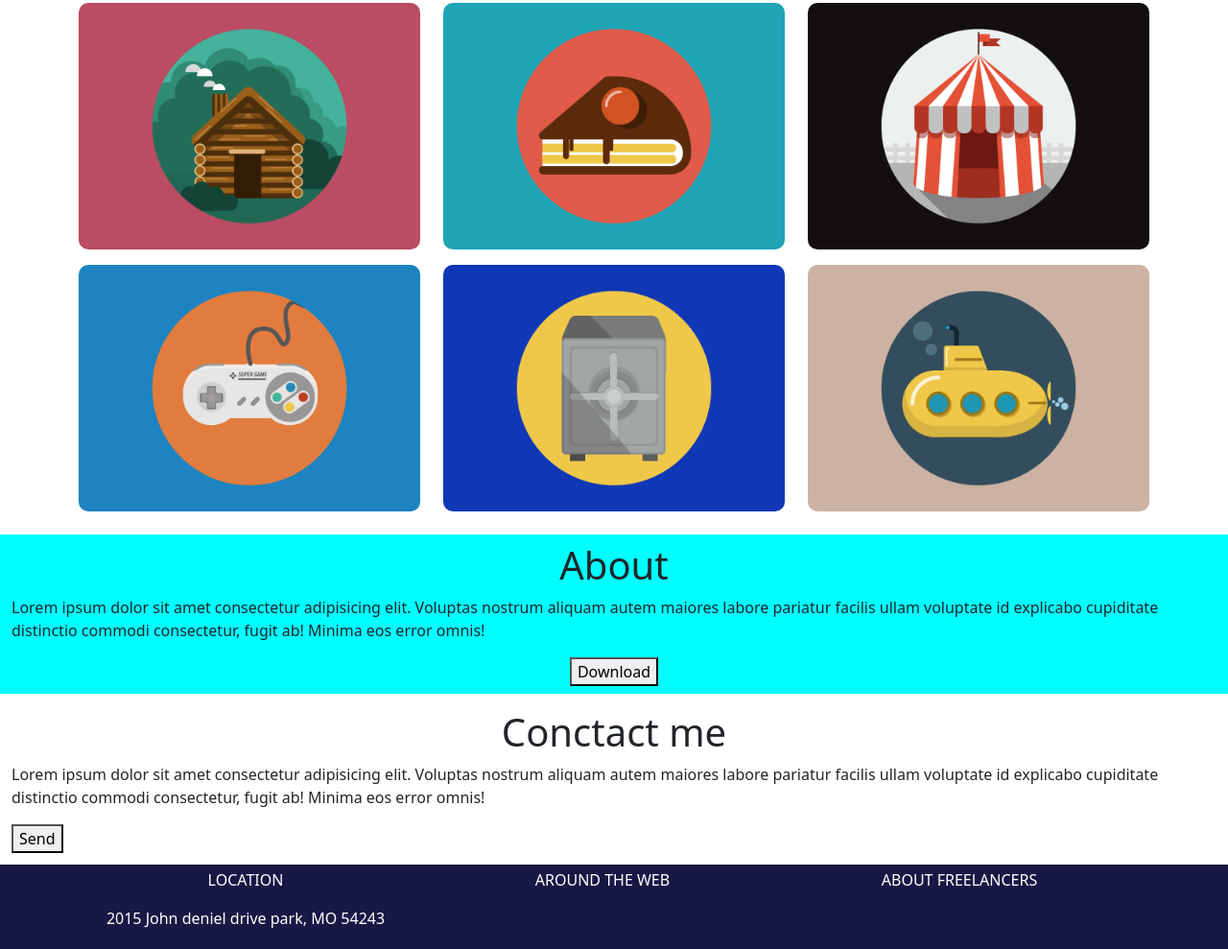
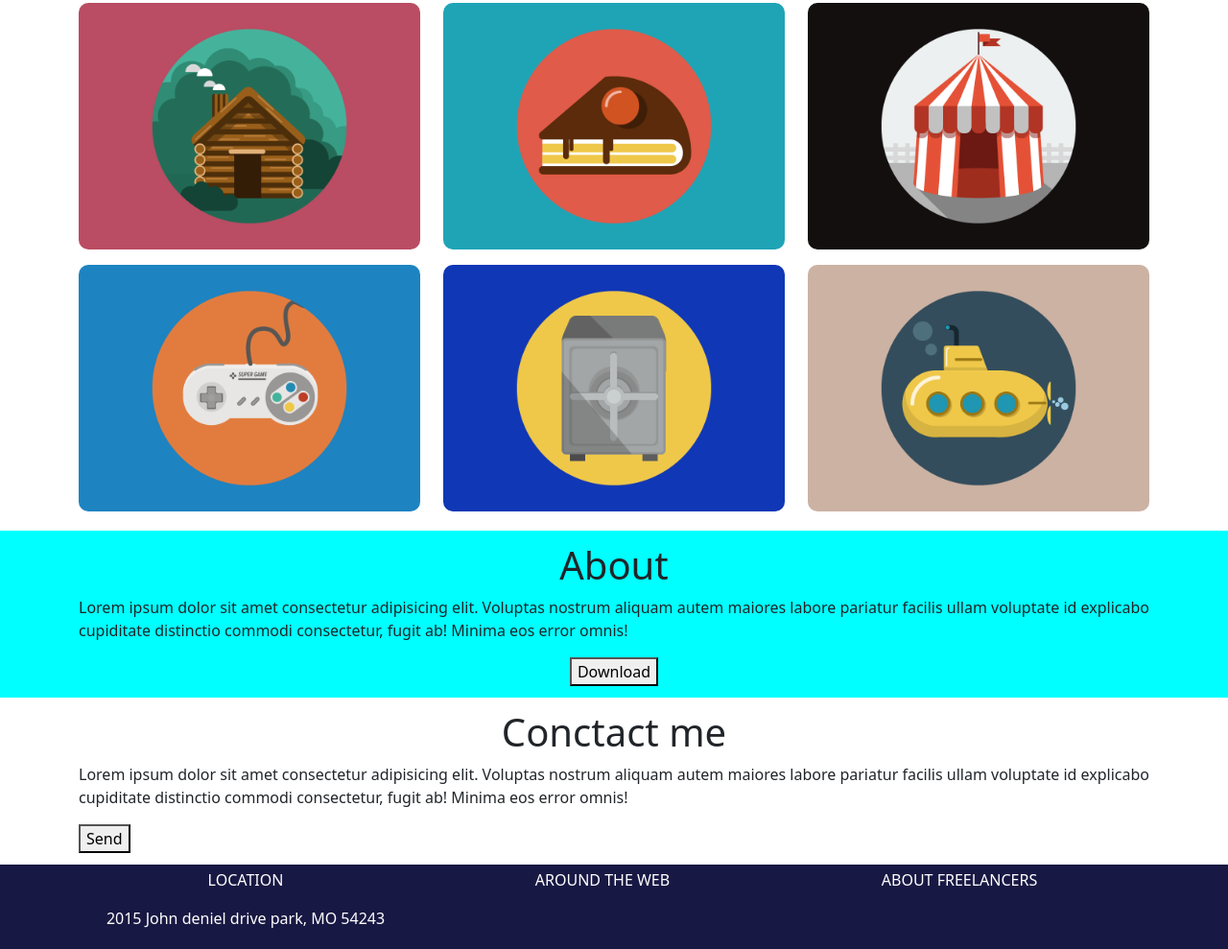
Before and after one commit to FedericoRosso97/html-css-bootstrap-freelancer, a plain HTML site: page index.html in a window 1280 px wide. Shown: the part 452-1441 px from the top of the page at 96% size. Drawn offline with nearby package versions, Linux system fonts and the light colour scheme.

Commit message:
sistemo padding

```diff
--- a/index.html
+++ b/index.html
@@ -46,8 +46,10 @@
                 </div>
             </div>
         </section>
-        <section class="container-fluid py-1">
-            <div class="row my-box py-2">
+        <section class="py-1 my-box">
+            <div class="container">
+               <div class="row  py-2">
+
                 <div class="col">
                    <div class="text-center"><h1>About</h1></div>
                     <p>Lorem ipsum dolor sit amet consectetur adipisicing elit. Voluptas nostrum aliquam autem maiores labore pariatur facilis ullam voluptate id explicabo cupiditate distinctio commodi consectetur, fugit ab! Minima eos error omnis!</p>
@@ -56,8 +58,10 @@
                    </div>
                 </div>
             </div>
+            </div>
+
         </section>
-        <section class="container-fluid py-1">
+        <section class="container py-1">
             <div class="row py-2">
                 <div class="col">
                    <div class="text-center"><h1>Conctact me</h1></div>
```
